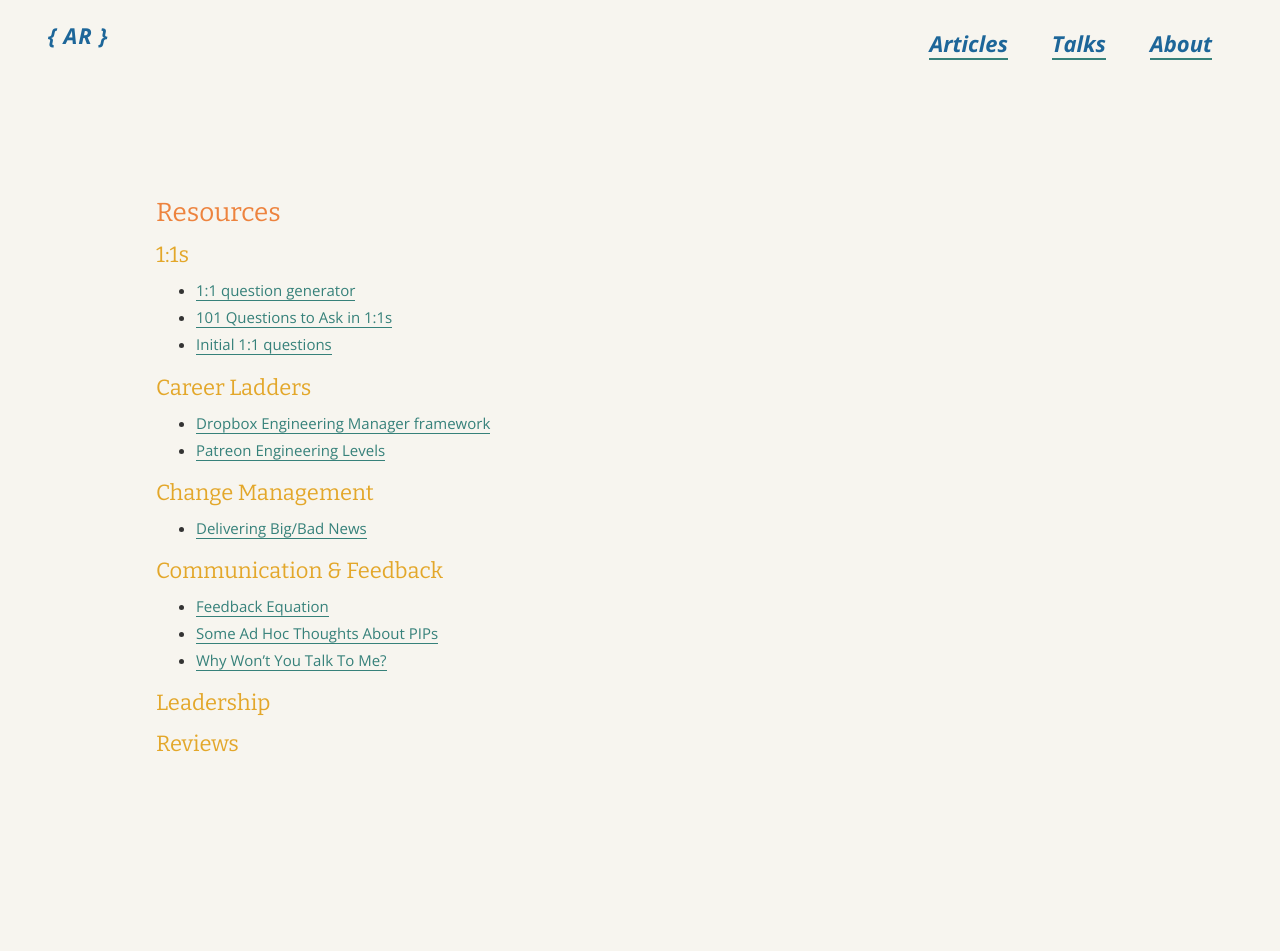
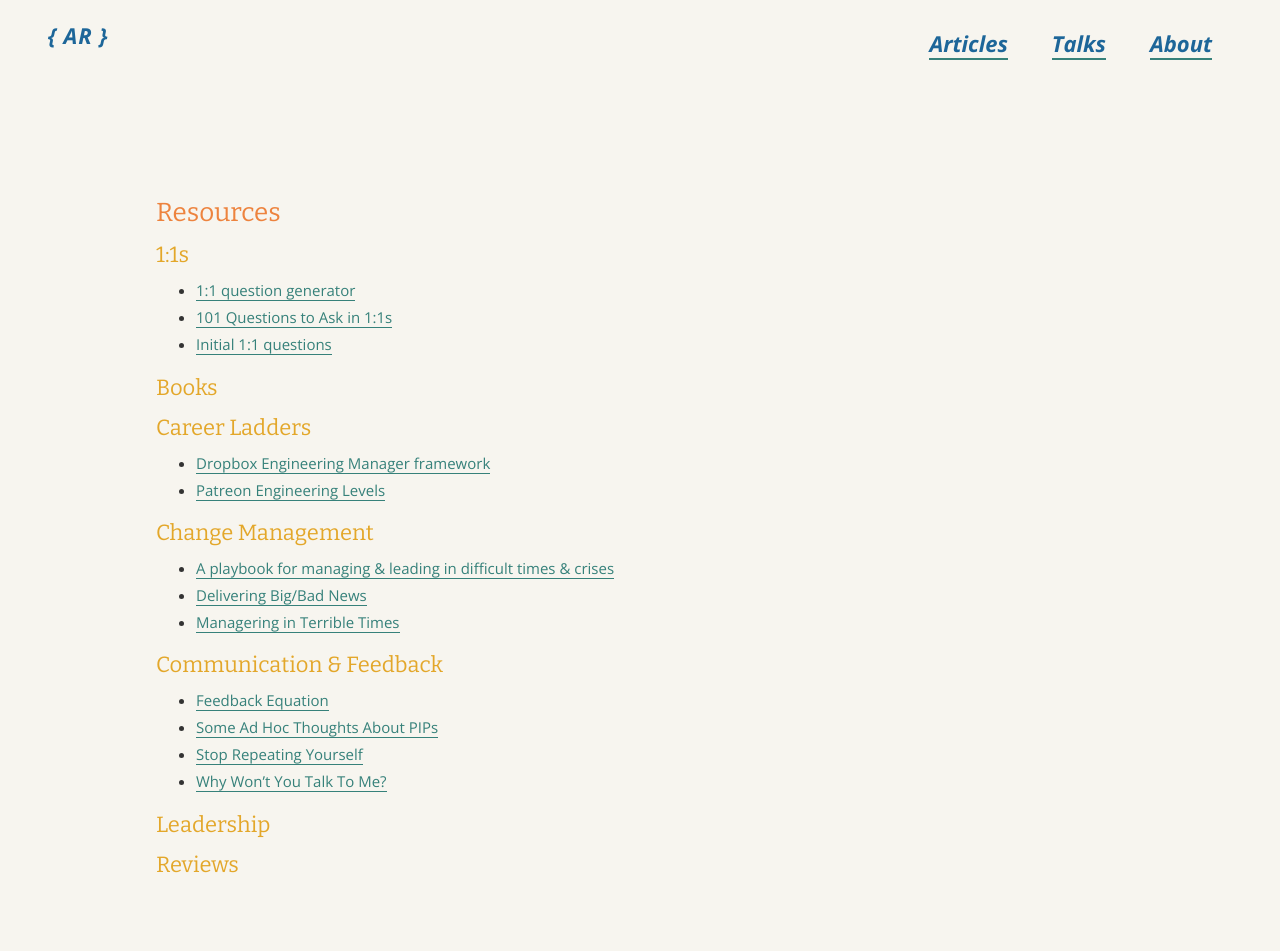
Before and after one commit to angelariggs/angelariggs.github.io, a Jekyll site: the page built from resources.md, in a window 1280 px wide. Built offline with Jekyll 4.4.1, drawn with Linux system fonts in a browser that asks for light colours; before the commit the page ends 900 px from its top, so only the background shows below that.

Commit message:
more resources

```diff
--- a/resources.md
+++ b/resources.md
@@ -10,6 +10,8 @@ permalink: /resources
 - [101 Questions to Ask in 1:1s](https://jasonevanish.com/2014/05/29/101-questions-to-ask-in-1-on-1s/)
 - [Initial 1:1 questions](https://larahogan.me/blog/first-one-on-one-questions/)
 
+## Books
+
 ## Career Ladders
 
 - [Dropbox Engineering Manager framework](https://dropbox.github.io/dbx-career-framework/m3_engineering_manager.html)
@@ -17,12 +19,15 @@ permalink: /resources
 
 ## Change Management
 
+- [A playbook for managing & leading in difficult times & crises](https://lenareinhard.com/a-playbook-for-managing-leading-in-difficult-times-crises/)
 - [Delivering Big/Bad News](https://randsinrepose.com/archives/delivering_bigbad_news/)
+- [Managering in Terrible Times](https://larahogan.me/blog/being-a-manager-in-terrible-times/)
 
 ## Communication & Feedback
 
 - [Feedback Equation](https://larahogan.me/blog/feedback-equation/)
 - [Some Ad Hoc Thoughts About PIPs](https://docs.google.com/presentation/d/1OEmntzaCKcMhcDySRlFfxG-phrqCM2imJNwqQxftefQ/edit#slide=id.p)
+- [Stop Repeating Yourself](https://marissagoldberg.medium.com/stop-repeating-yourself-374ee2418aa6)
 - [Why Won’t You Talk To Me?](https://medium.com/@royrapoport/why-wont-you-talk-to-me-f30a01a1994c])
 
 ## Leadership
```
